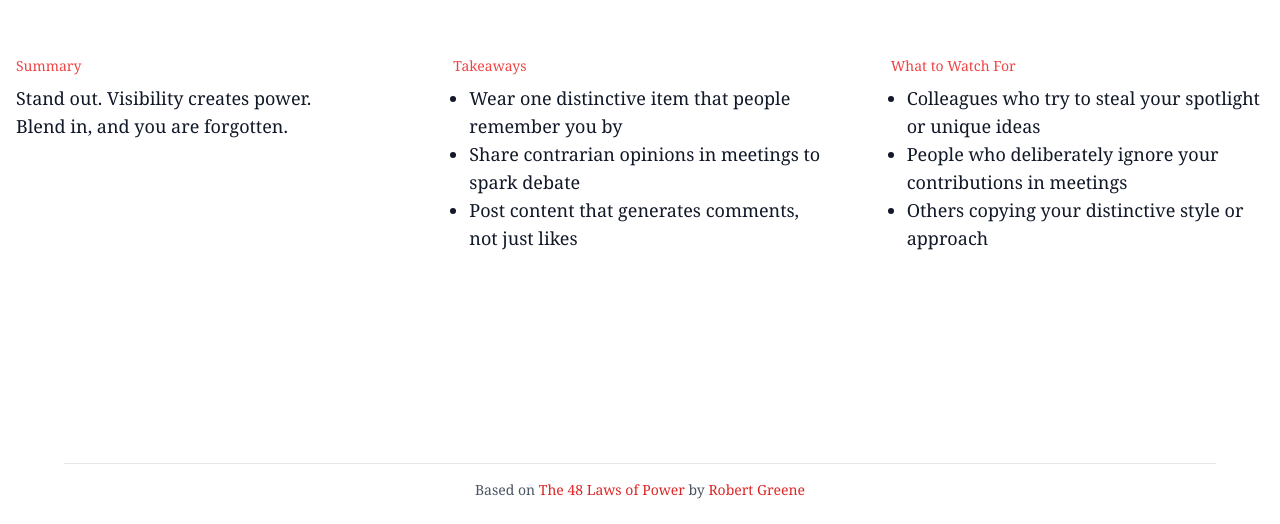
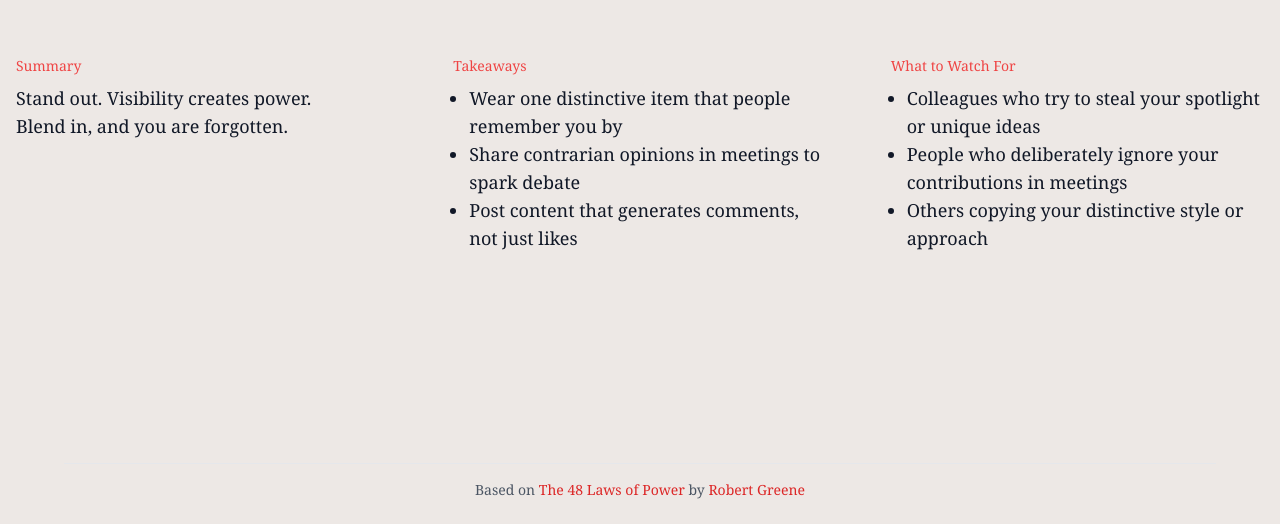
Before and after one commit to scottyzen/48_laws_chrome_extension, a browser extension: page index.html in a window 1280 px wide. Shown: the part 276-800 px from the top of the page. Drawn offline with Linux system fonts and the light colour scheme.

Commit message:
Refactor CSS styles by removing unused classes and updating margin and background properties for improved layout consistency.

```diff
--- a/src/input.css
+++ b/src/input.css
@@ -12,6 +12,7 @@ body {
   justify-content: center;
   align-items: center;
   height: 100vh;
+  background-color: #ede8e5;
 }
 
 .number-strip {
```
Also changed, not shown: style.css.
